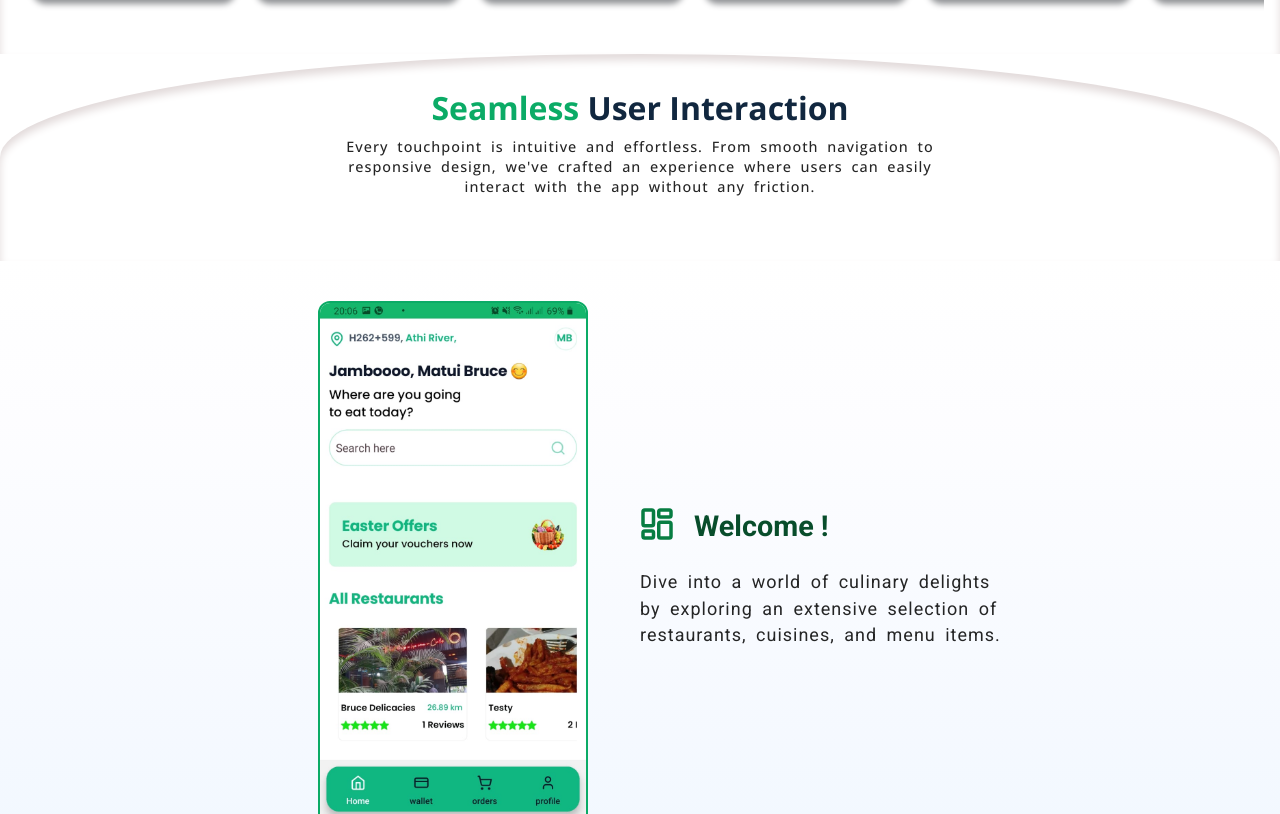
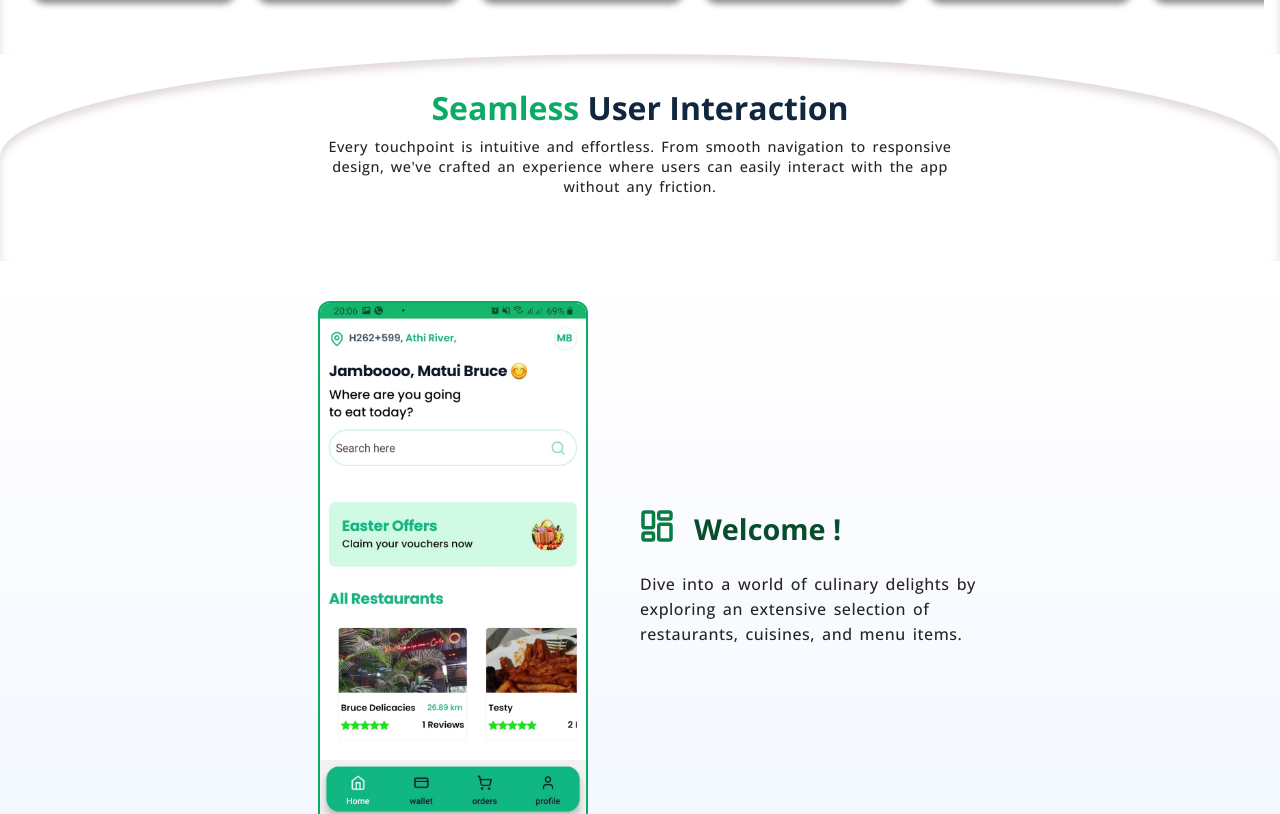
Before and after one commit to Denzel-K/KikapuLandingWeb, a React (Vite) app: page / in a window 1280 px wide. Shown: the part 1101-1915 px from the top of the page. Built offline with nearby package versions, Linux system fonts and the light colour scheme.

Commit message:
Minor update

```diff
--- a/src/pages/CheckApp/CheckApp.jsx
+++ b/src/pages/CheckApp/CheckApp.jsx
@@ -17,8 +17,8 @@ export const CheckApp = () => {
 
         <div className="imageGallery">
           {gallery.map((image, index) => (
-            <div className="image-item" >
-              <img key={index} src={image} alt={`type-${index + 1}`}/>
+            <div className="image-item" key={index}>
+              <img src={image} alt={`type-${index + 1}`}/>
             </div>
           ))}
         </div>
--- a/src/pages/CheckApp/checkapp.scss
+++ b/src/pages/CheckApp/checkapp.scss
@@ -53,8 +53,8 @@
 			margin: .5rem 0 3rem 0;
 			font-family: 'Open Sans', sans-serif;
 			line-height: 1.25rem;
-			letter-spacing: 1px;
-			word-spacing: .25rem;
+			letter-spacing: .5px;
+			word-spacing: .15rem;
 			font-weight: 500;
 
 			@media(max-width: 1040px){
@@ -213,6 +213,7 @@
 			flex-direction: column;
 			align-items: flex-start;
 			justify-content: center;
+			font-family: 'Open Sans', sans-serif;
 
 			@media(max-width: 600px){
 				align-items: center;
@@ -255,13 +256,13 @@
 			}
 
 			.f_desc_par{
-				font-size: 18px;
+				font-size: 16px;
 				margin-top: 1.25rem;
 				opacity: .85;
-				line-height: 1.65rem;
-				letter-spacing: 1px;
-				word-spacing: .25rem;
-				//font-weight: 600;
+				line-height: 1.55rem;
+				letter-spacing: .5px;
+				word-spacing: .15rem;
+				font-weight: 500;
 
 				@media(max-width: 780px){
 					font-size: 1rem;
--- a/src/pages/TryOut/tryOut.scss
+++ b/src/pages/TryOut/tryOut.scss
@@ -44,6 +44,7 @@
 		font-weight: 500;
 		max-width: 700px;
 		width: 100%;
+		font-family: 'Roboto', sans-serif;
 
 		@media(max-width: 780px){
 			font-size: 14px;
```
Also changed, not shown: src/assets/icons/download.svg.
